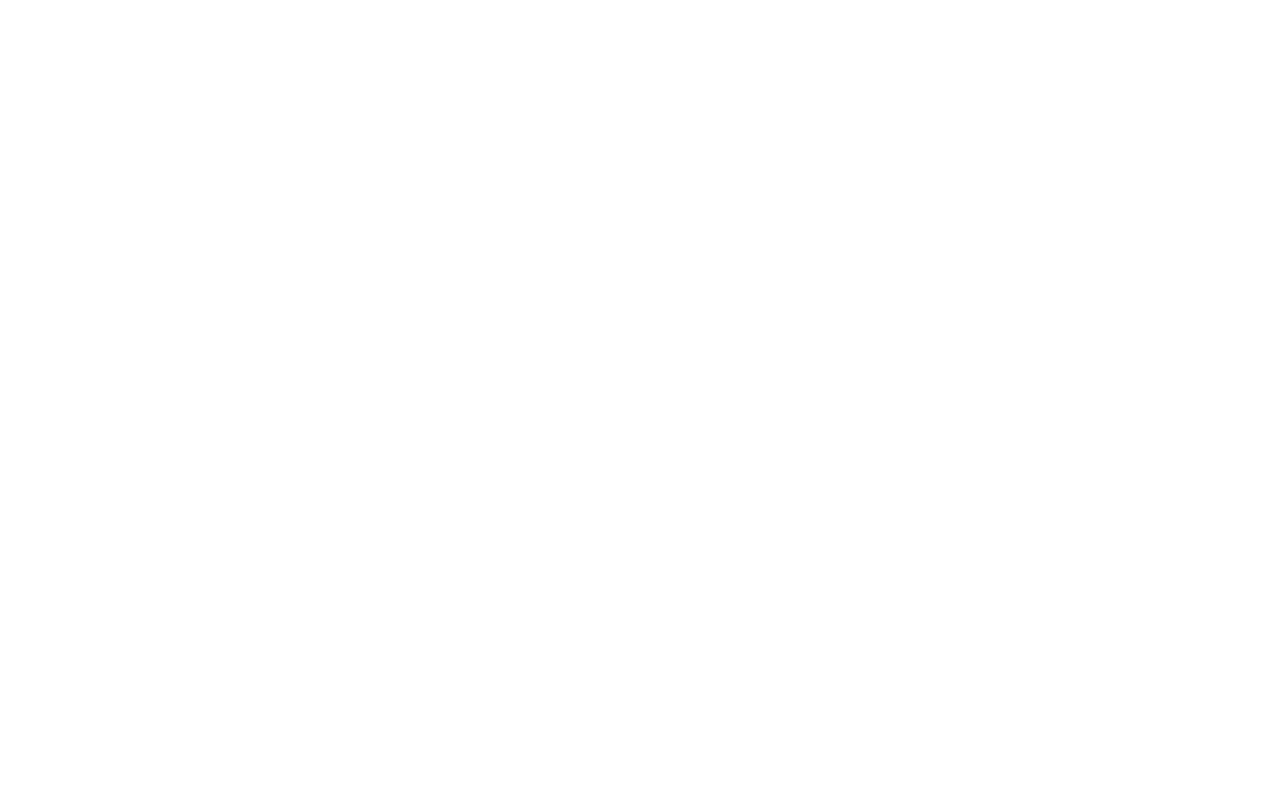
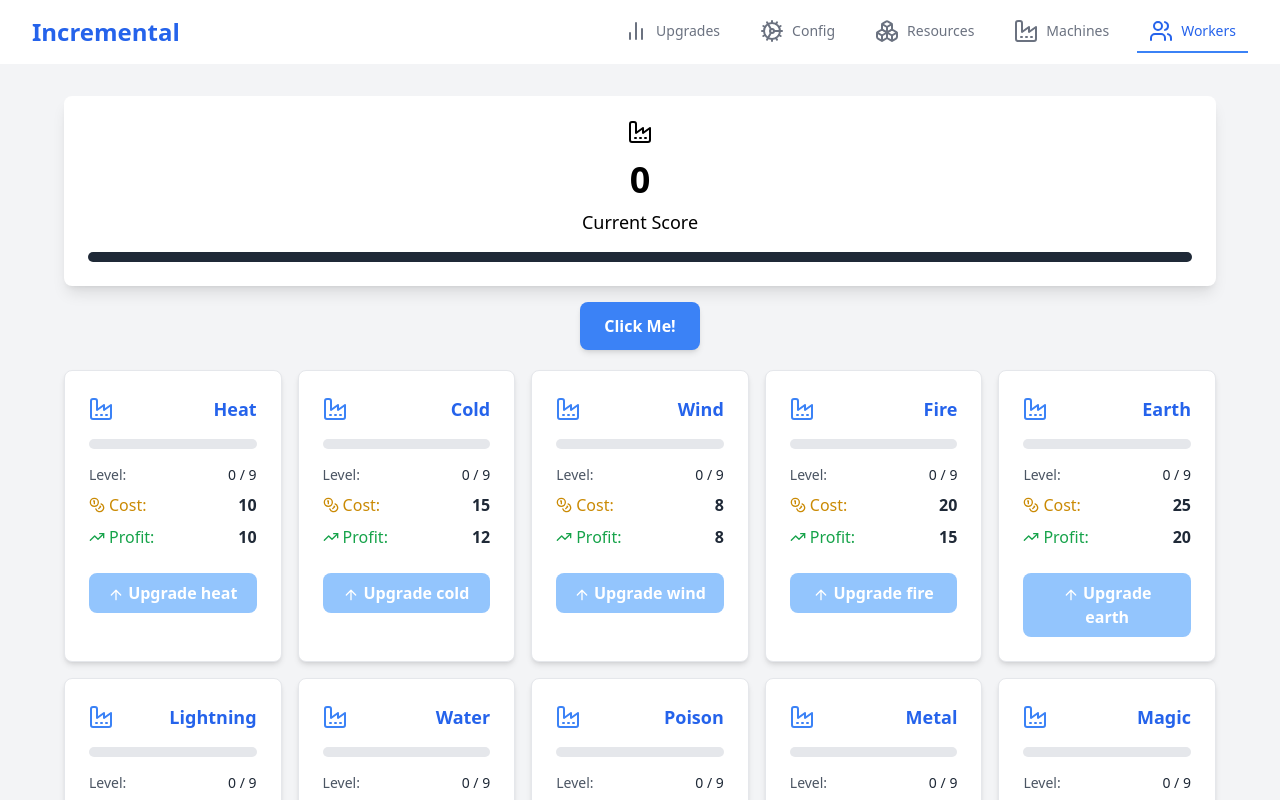
Before and after one commit to xprtg/incremental, a React (Vite) app: page /workers in a window 1280 px wide. Before the commit this address had no page. Shown: the top 800 px of the page. Built offline with nearby package versions, Linux system fonts and the light colour scheme.

Commit message:
add navbar

```diff
--- a/src/App.tsx
+++ b/src/App.tsx
@@ -1,11 +1,7 @@
-import Play from "./Clicker/Play";
-import { ScoreProvider } from "./Clicker/ScoreContext";
-
-function App() {
+const App = () => {
   return (
-    <ScoreProvider>
-      <Play />
-    </ScoreProvider>
+    <>
+    </>
   );
 }
 
--- /dev/null
+++ b/src/Clicker/NavBar.tsx
@@ -0,0 +1,66 @@
+import React, { useState } from "react";
+import { NavLink } from "react-router-dom";
+import { Cog, BarChart2, Boxes, Factory, Users } from 'lucide-react';
+import UpgradeTab from "./UpgradeTab";
+
+type NavbarItem = "Upgrades" | "Config" | "Resources" | "Machines" | "Workers";
+
+export const navItems: { name: NavbarItem; icon: React.ReactNode; path: string; element: React.ReactElement }[] = [
+    {
+        name: "Upgrades", icon: <BarChart2 className="w-6 h-6" />, path: "/upgrades",
+        element: <UpgradeTab />
+    },
+    {
+        name: "Config", icon: <Cog className="w-6 h-6" />, path: "/config",
+        element: <UpgradeTab />
+    },
+    {
+        name: "Resources", icon: <Boxes className="w-6 h-6" />, path: "/resources",
+        element: <UpgradeTab />
+    },
+    {
+        name: "Machines", icon: <Factory className="w-6 h-6" />, path: "/machines",
+        element: <UpgradeTab />
+    },
+    {
+        name: "Workers", icon: <Users className="w-6 h-6" />, path: "/workers",
+        element: <UpgradeTab />
+    },
+];
+
+const NavBar = () => {
+    const [selected, setSelected] = useState<NavbarItem>("Upgrades");
+
+    return (
+        <nav className="bg-white shadow-md">
+            <div className="max-w-7xl mx-auto px-4 sm:px-6 lg:px-8">
+                <div className="flex justify-between h-16 items-center">
+                    <div className="flex-shrink-0 flex items-center">
+                        <span className="text-2xl font-bold text-blue-600">Incremental</span>
+                    </div>
+                    <div className="flex space-x-4">
+                        {navItems.map((item) => (
+                            <NavLink
+                                to={item.path}
+                                key={item.name}
+                                onClick={() => setSelected(item.name)}
+                                className={({ isActive }) =>
+                                    `inline-flex items-center px-3 py-2 border-b-2 text-sm font-medium leading-5 transition duration-150 ease-in-out ${isActive
+                                        ? 'border-blue-500 text-blue-600'
+                                        : 'border-transparent text-gray-500 hover:text-gray-700 hover:border-gray-300'
+                                    }`
+                                }
+                                aria-current={item.name === selected ? "page" : undefined}
+                            >
+                                {item.icon}
+                                <span className="ml-2">{item.name}</span>
+                            </NavLink>
+                        ))}
+                    </div>
+                </div>
+            </div>
+        </nav>
+    );
+};
+
+export default NavBar;
--- a/src/Clicker/Play.tsx
+++ b/src/Clicker/Play.tsx
@@ -1,6 +1,5 @@
 import React from 'react';
 import { useScore } from './ScoreContext';
-import UpgradeItem from './UpgradeItem';
 import ScoreDisplay from './ScoreDisplay';
 import Clicker from './Clicker';
 
@@ -12,20 +11,10 @@
     };
 
     return (
-        <div className="min-h-screen bg-gray-100 p-8">
-            <div className="max-w-6xl mx-auto">
-                <div style={{ textAlign: 'center' }}>
-                    <ScoreDisplay />
-                    <Clicker onClick={handleIncrement} label="Click Me!" />
-                    <div className='mt-5'>
-                        <div className='bg-white text-black p-6 rounded-lg shadow-lg mb-4 flex flex-col items-center'>
-                            <h2 >Upgrades</h2>
-                        </div>
-                        {state.upgrades.items.map((item) => (
-                            <UpgradeItem key={item.id} item={item} />
-                        ))}
-                    </div>
-                </div>
+        <div className="max-w-6xl mx-auto">
+            <div style={{ textAlign: 'center' }}>
+                <ScoreDisplay />
+                <Clicker onClick={handleIncrement} label="Click Me!" />
             </div>
         </div>
     );
--- a/src/Clicker/UpgradeItem.tsx
+++ b/src/Clicker/UpgradeItem.tsx
@@ -30,7 +30,7 @@
     }
 
     return (
-        <div className="bg-white text-gray-800 p-6 rounded-lg shadow-md mb-4 flex flex-col items-center border border-gray-200">
+        <div className="bg-white text-gray-800 p-6 rounded-lg shadow-md flex flex-col items-center border border-gray-200">
             <div className="w-full flex items-center justify-between mb-4">
                 <Factory className="text-2xl text-blue-500" />
                 <p className="text-lg font-semibold text-blue-600">
--- /dev/null
+++ b/src/Clicker/UpgradeTab.tsx
@@ -0,0 +1,17 @@
+import { useScore } from "./ScoreContext"
+import UpgradeItem from "./UpgradeItem"
+
+const UpgradeTab = () => {
+    const { state } = useScore()
+    return (
+        <div className='mt-5'>
+            <div className='grid grid-cols-5 gap-4'>
+                {state.upgrades.items.map((item) => (
+                    <UpgradeItem key={item.id} item={item} />
+                ))}
+            </div>
+        </div>
+    )
+}
+
+export default UpgradeTab;
--- a/src/Router.tsx
+++ b/src/Router.tsx
@@ -1,13 +1,25 @@
 import App from "./App"
 import { BrowserRouter as Router, Route, Routes } from "react-router-dom"
+import { ScoreProvider } from "./Clicker/ScoreContext";
+import NavBar, { navItems } from "./Clicker/NavBar";
+import Play from "./Clicker/Play";
 
 const RouterManager = () => {
     return (
-        <Router>
-            <Routes>
-                <Route path="/" element={<App />} />
-            </Routes>
-        </Router >
+        <ScoreProvider>
+            <Router>
+                <NavBar />
+                <div className="min-h-screen bg-gray-100 p-8">
+                    <Play />
+                    <div className="max-w-6xl mx-auto">
+                        <Routes>
+                            <Route path="/" element={<App />} />
+                            {navItems.map(route => <Route path={route.path} element={route.element} />)}
+                        </Routes>
+                    </div>
+                </div>
+            </Router >
+        </ScoreProvider>
     )
 }
 
```
